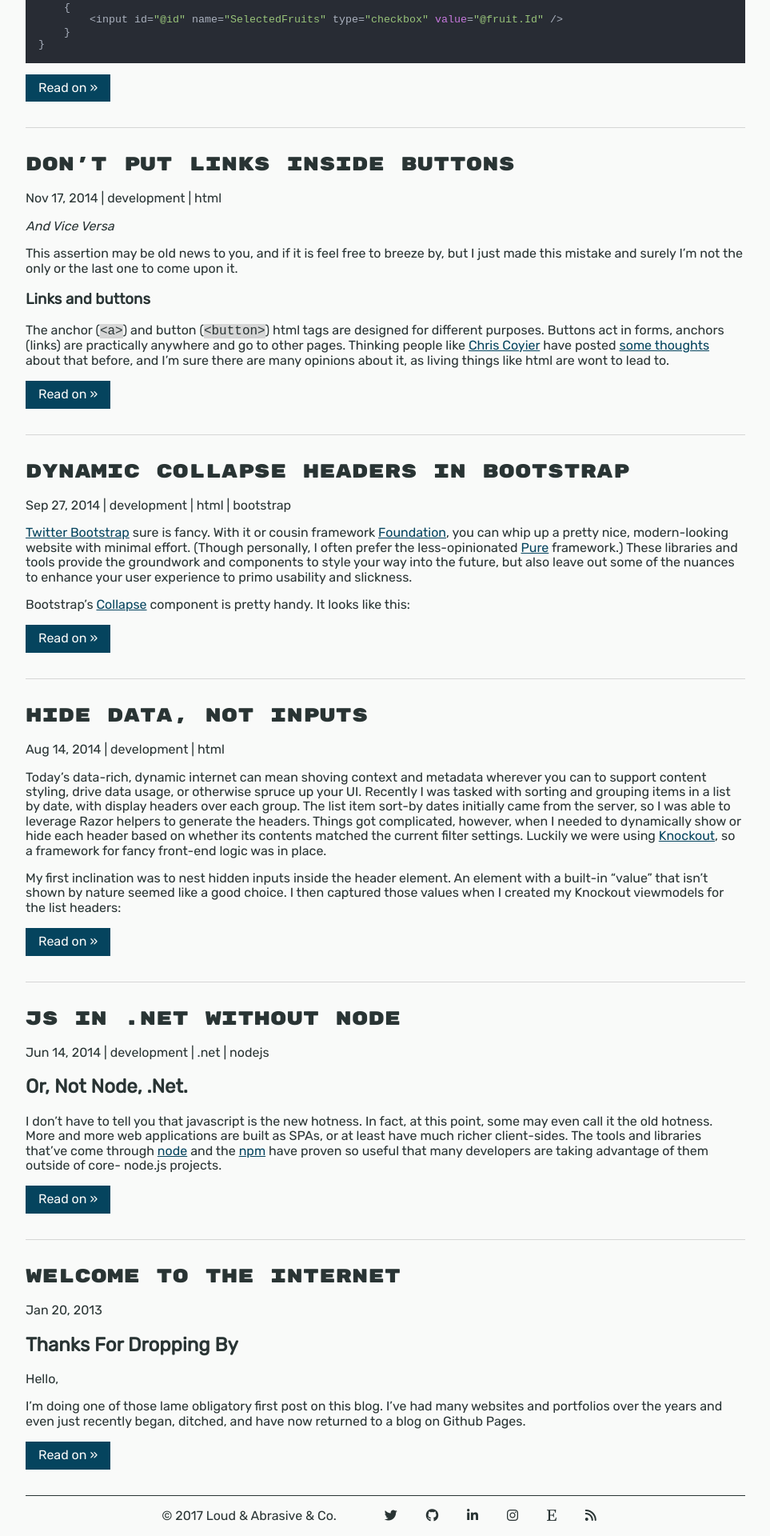
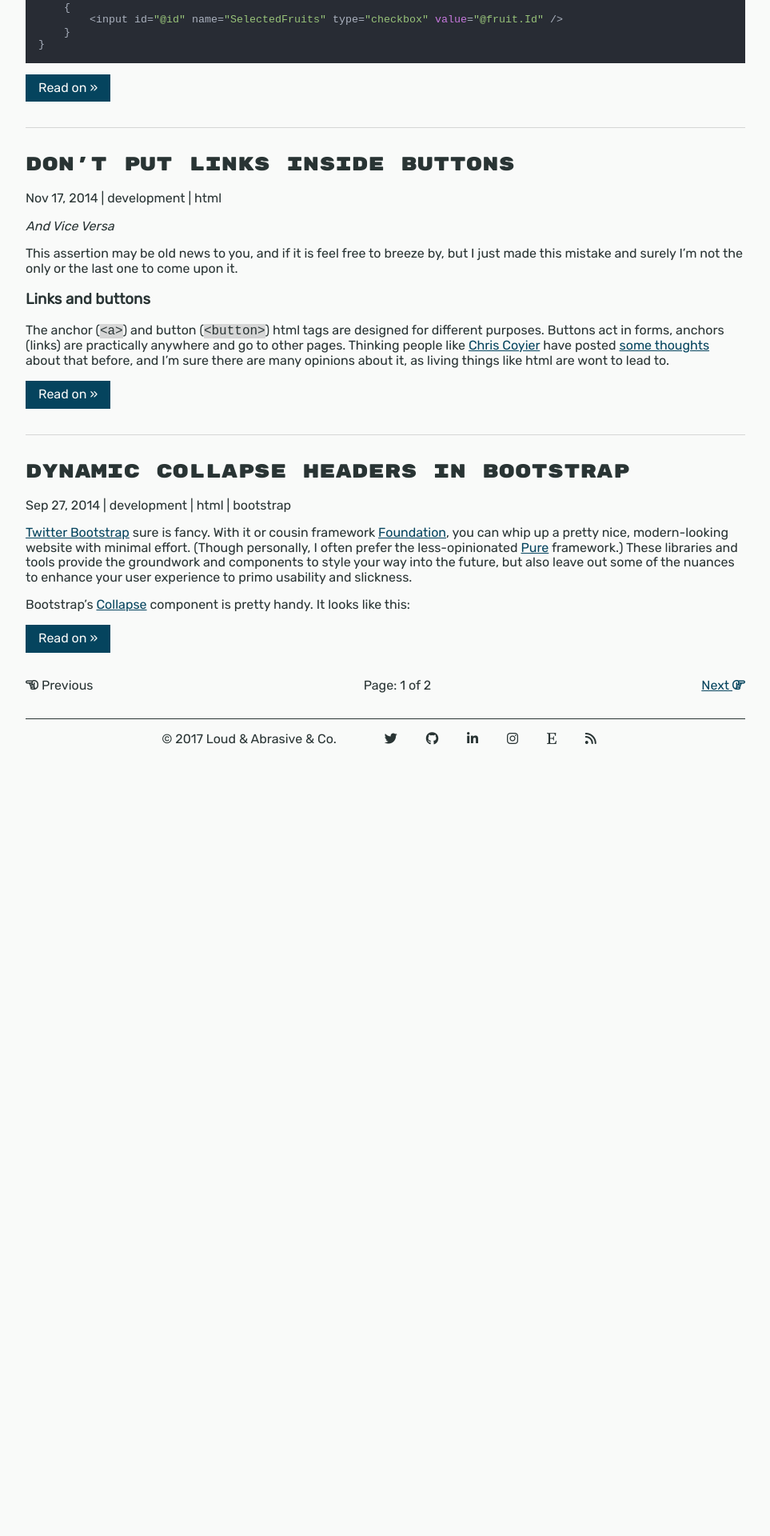
Before and after one commit to pmcvtm/pmcvtm.com, a Jekyll site: the page built from index.html, in a window 1280 px wide. Shown: the part 1393-3313 px from the top of the page at 80% size, without its empty margins (158-1121 px from the left). Built offline with Jekyll 4.4.1, drawn with Linux system fonts in a browser that asks for light colours; nearby versions of some CDN libraries; the list of posts is cut into pages by our own code; after the commit the page ends 2343 px from its top, so only the background shows below that.

Commit message:
add pagination

```diff
--- a/Gemfile
+++ b/Gemfile
@@ -17,6 +17,7 @@
 # If you have any plugins, put them here!
 group :jekyll_plugins do
    gem "jekyll-feed", "~> 0.6"
+   gem "jekyll-paginate"
 end
 
 # Windows does not include zoneinfo files, so bundle the tzinfo-data gem
--- a/_config.yml
+++ b/_config.yml
@@ -23,6 +23,8 @@
 baseurl: "" # the subpath of your site, e.g. /blog
 url: "" # the base hostname & protocol for your site, e.g. http://example.com
 excerpt_separator: <!--more-->
+paginate: 5
+paginate_path: "/page/:num/"
 
 #social links
 twitter: loudandabrasive
@@ -36,6 +38,7 @@
 highlighter: rouge
 plugins_dir:
   - jekyll-feed
+  - jekyll-paginate
 
 # Exclude from processing.
 # The following items will not be processed, by default. Create a custom list
--- a/assets/main.scss
+++ b/assets/main.scss
@@ -163,6 +163,18 @@
     border-bottom: 1px solid $lightGray;
 }
 
+.pagination {
+    margin: auto;
+    text-align: center;
+    margin: 1rem 0;
+
+    .previous { float: left; }
+    .next { float: right; }
+    .break { clear: both; }
+
+    .center { display: inline-block; }
+}
+
 // === FOOTER === === === === ===
 
 .social-links {
--- a/index.html
+++ b/index.html
@@ -4,7 +4,7 @@
 
 <div class="home">
   <ul class="post-list">
-    {% for post in site.posts %}
+    {% for post in paginator.posts %}
       <li class="post-list-entry">
         <h2 class="post-title">
           <a class="post-link" href="{{ post.url | relative_url }}">{{ post.title | escape }}</a>
@@ -23,4 +23,22 @@
       </li>
     {% endfor %}
   </ul>
+
+  <div class="pagination">
+    <div class="previous">
+    {% if paginator.previous_page %}
+      <a href="{{ paginator.previous_page_path }}" class="previous"><i class="fa fa-hand-o-left"></i>&nbsp;Previous</a>
+      {% else %} <span class="previous"><i class="fa fa-hand-o-left"></i>&nbsp;Previous</span>
+    {% endif %}
+    </div>
+    <div class="center">
+        <span class="page_number ">Page: {{ paginator.page }} of {{ paginator.total_pages }}</span>
+    </div>
+    <div class="next">
+    {% if paginator.next_page %}
+      <a href="{{ paginator.next_page_path }}" class="next">Next&nbsp;<i class="fa fa-hand-o-right"></i></a>
+      {% else %}<span class="next ">Next&nbsp;<i class="fa fa-hand-o-right"></i></span>
+    {% endif %}
+    </div>
+    <div class="break"></div>
 </div>
```
Also changed, not shown: Gemfile.lock.
